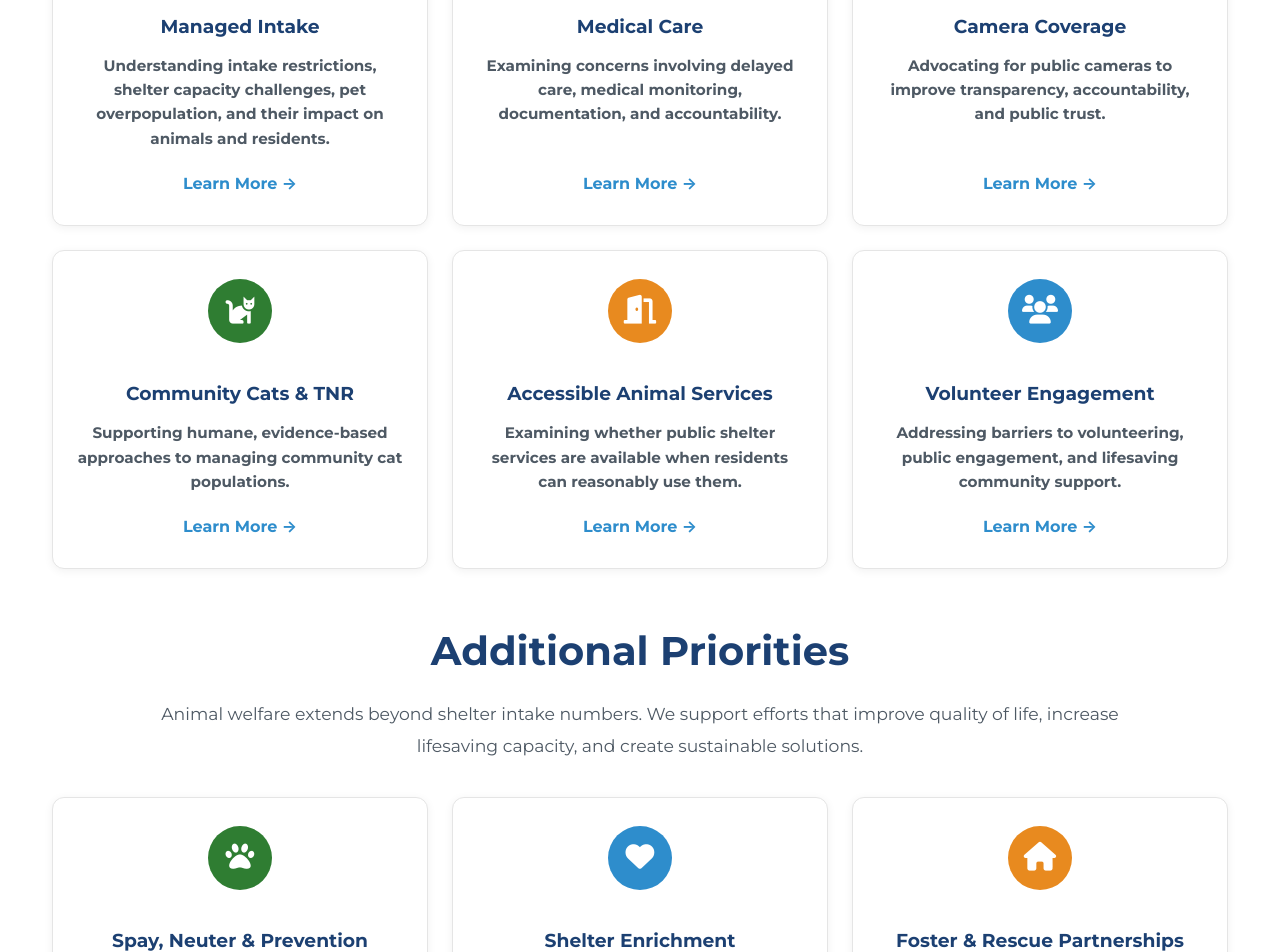
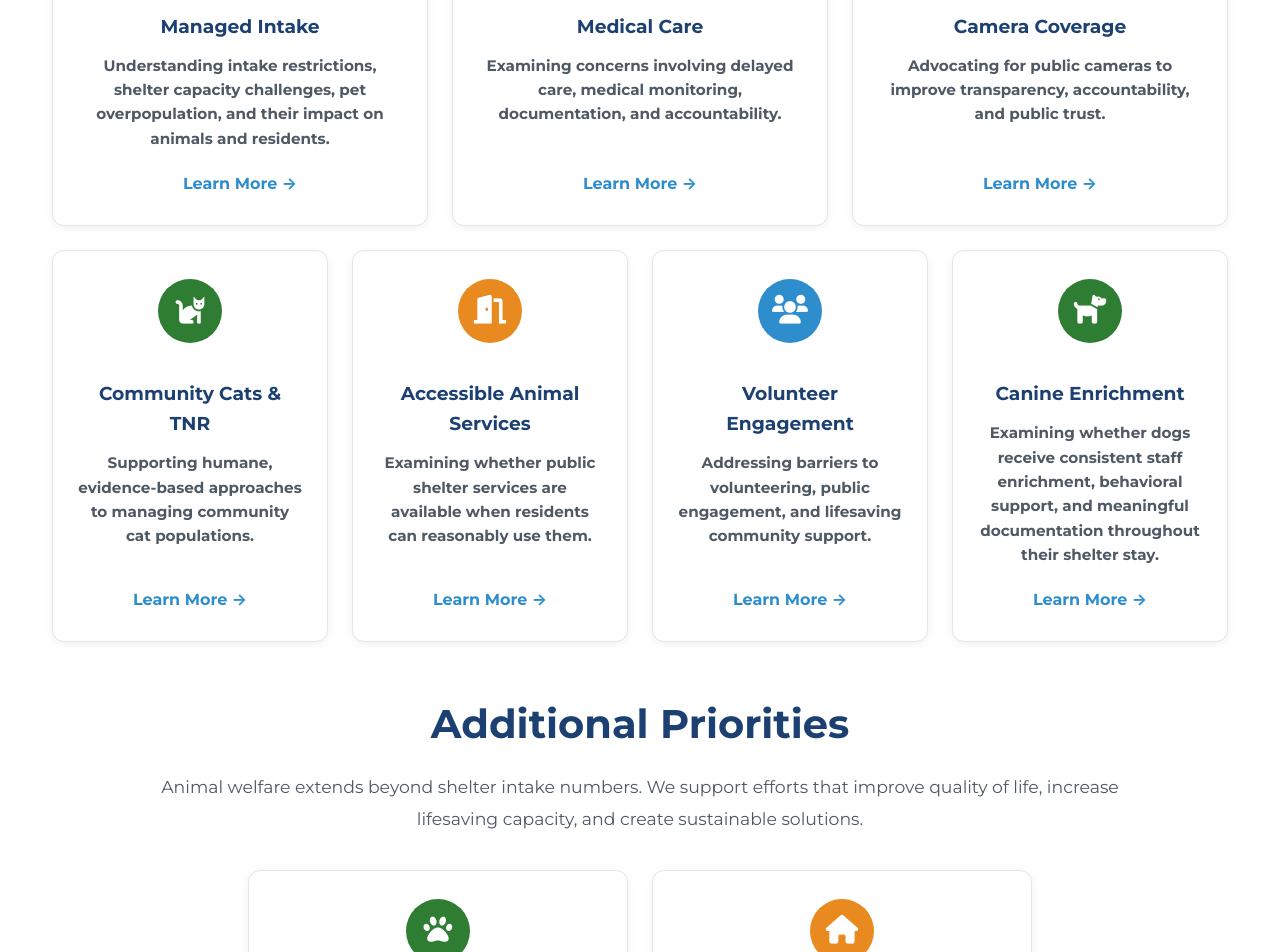
Before and after one commit to whitleybacon/gwinnett-animal-advocacy-alliance, a Jekyll site: the page built from issues/index.html, in a window 1280 px wide. Shown: the part 473-1425 px from the top of the page. Built offline with Jekyll 4.4.1, drawn with Linux system fonts in a browser that asks for light colours; some of the changed text lies outside the part shown.

Commit message:
Update index.html

```diff
--- a/issues/index.html
+++ b/issues/index.html
@@ -2,6 +2,20 @@
 layout: default
 title: Issues & Advocacy
 ---
+
+<style>
+    .two-across-centered {
+        grid-template-columns: repeat(2, minmax(280px, 380px));
+        justify-content: center;
+    }
+
+    @media (max-width: 768px) {
+        .two-across-centered {
+            grid-template-columns: 1fr;
+        }
+    }
+</style>
+
 <section class="home-section">
     <h2>Issues &amp; Advocacy</h2>
 
@@ -56,7 +70,9 @@ title: Issues & Advocacy
 
             <span>Learn More →</span>
         </a>
+    </div>
 
+    <div class="home-card-grid four-across" style="margin-top: 24px;">
         <a href="/issues/community-cats-tnr/" class="home-card">
             <div class="home-card-icon icon-green">
                 <i class="fas fa-cat"></i>
@@ -101,53 +117,75 @@ title: Issues & Advocacy
 
             <span>Learn More →</span>
         </a>
+
+        <a href="/issues/canine-enrichment/" class="home-card">
+            <div class="home-card-icon icon-green">
+                <i class="fas fa-dog"></i>
+            </div>
+
+            <h3>Canine Enrichment</h3>
+
+            <p>
+                Examining whether dogs receive consistent staff enrichment,
+                behavioral support, and meaningful documentation throughout
+                their shelter stay.
+            </p>
+
+            <span>Learn More →</span>
+        </a>
     </div>
 </section>
 
 <section class="home-section">
     <h2>Additional Priorities</h2>
+
     <p class="section-intro">
-        Animal welfare extends beyond shelter intake numbers. We support efforts that improve quality of life, increase lifesaving capacity, and create sustainable solutions.
+        Animal welfare extends beyond shelter intake numbers. We support
+        efforts that improve quality of life, increase lifesaving capacity,
+        and create sustainable solutions.
     </p>
 
-    <div class="home-card-grid three-across-cards">
+    <div class="home-card-grid two-across-centered">
+        <div class="home-card">
+            <div class="home-card-icon icon-green">
+                <i class="fas fa-paw"></i>
+            </div>
 
-        <div class="home-card">
-    <div class="home-card-icon icon-green">
-            <i class="fas fa-paw"></i>
-        </div>
-        <h3>Spay, Neuter & Prevention</h3>
-        <p>
-            Affordable spay/neuter services, microchipping, and community support
-            can reduce shelter intake and help families keep their pets.
-        </p>
-    </div>
+            <h3>Spay, Neuter &amp; Prevention</h3>
 
-        <div class="home-card">
-            <div class="home-card-icon icon-blue">
-                <i class="fas fa-heart"></i>
-            </div>
-            <h3>Shelter Enrichment</h3>
-            <p>Mental stimulation, exercise, and positive human interaction help reduce stress and improve quality of life.</p>
+            <p>
+                Affordable spay/neuter services, microchipping, and community
+                support can reduce shelter intake and help families keep their
+                pets.
+            </p>
         </div>
 
         <div class="home-card">
             <div class="home-card-icon icon-orange">
                 <i class="fas fa-home"></i>
             </div>
-            <h3>Foster & Rescue Partnerships</h3>
-            <p>Strong partnerships expand lifesaving capacity and create additional pathways for animals in need.</p>
+
+            <h3>Foster &amp; Rescue Partnerships</h3>
+
+            <p>
+                Strong partnerships expand lifesaving capacity and create
+                additional pathways for animals in need.
+            </p>
         </div>
-
     </div>
 </section>
 
 <section class="difference-section">
     <div class="difference-content">
         <h2>Creating Change Takes Community Support</h2>
+
         <p>
-            Meaningful progress happens when residents stay informed, speak up, and support practical solutions. Learn about the issues, share your voice, and help us advocate for better outcomes for animals in Gwinnett County.
+            Meaningful progress happens when residents stay informed, speak
+            up, and support practical solutions. Learn about the issues, share
+            your voice, and help us advocate for better outcomes for animals
+            in Gwinnett County.
         </p>
+
         <a href="/take-action/" class="btn">Take Action</a>
     </div>
 </section>
```
